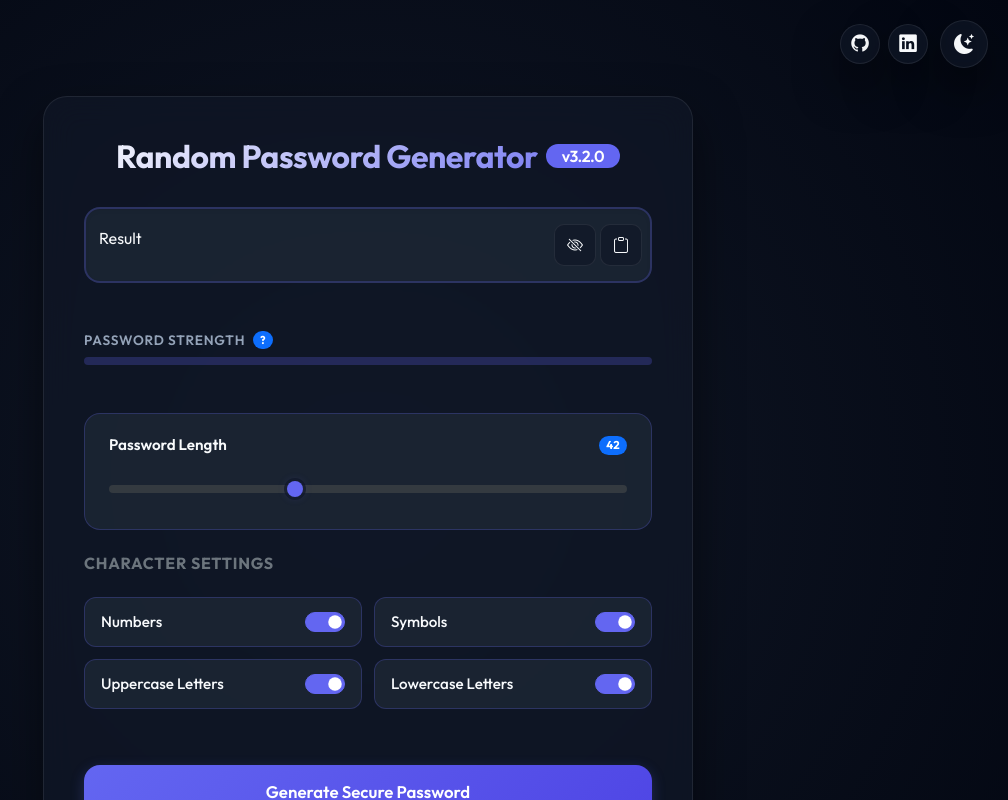
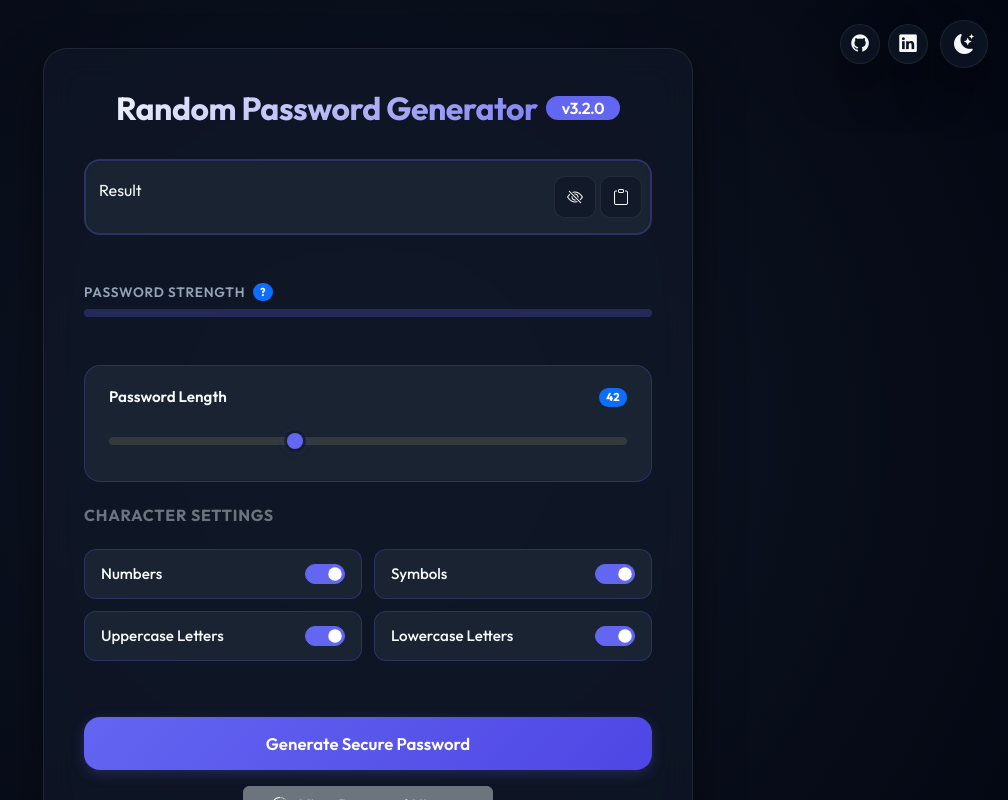
Before and after one commit to AtylaDaSilva/random-password-generator, a React (Create React App) app: page / in a window 1280 px wide. Shown: the top 800 px of the page, without its empty margins (272-1280 px from the left). Built offline with nearby package versions, Linux system fonts and the light colour scheme.

Commit message:
fix(UI): Removed padding from app container

```diff
--- a/src/css/App.css
+++ b/src/css/App.css
@@ -42,7 +42,7 @@ body {
 .App {
   min-height: 100vh;
   width: 100%;
-  padding: 3rem 1rem !important;
+  /* padding: 3rem 1rem !important; */
   box-sizing: border-box;
   gap: 2rem;
 }
```
